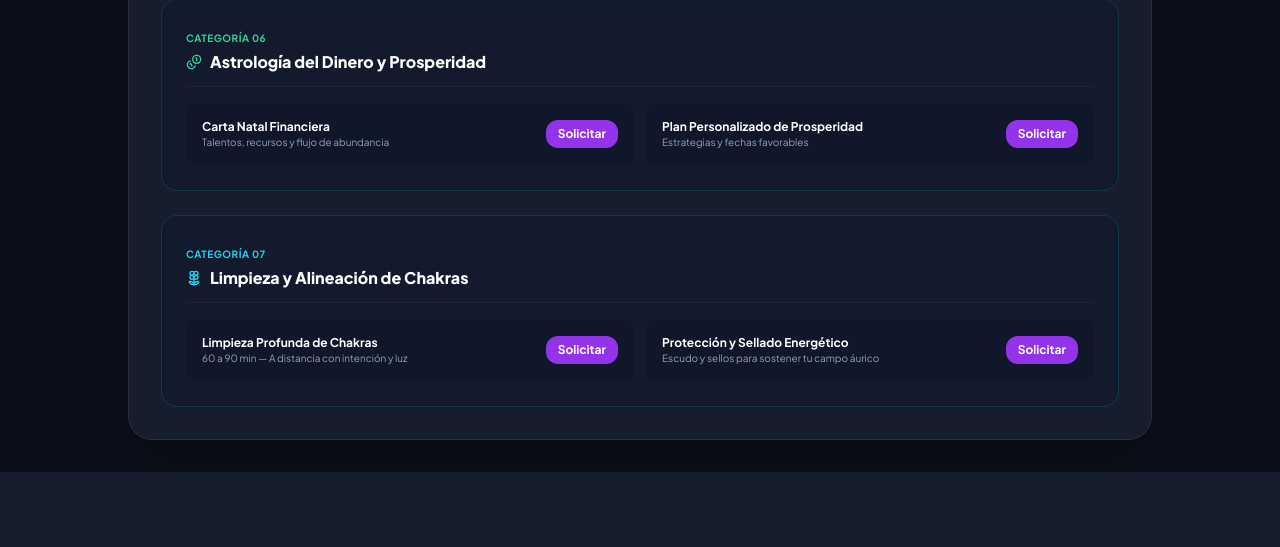
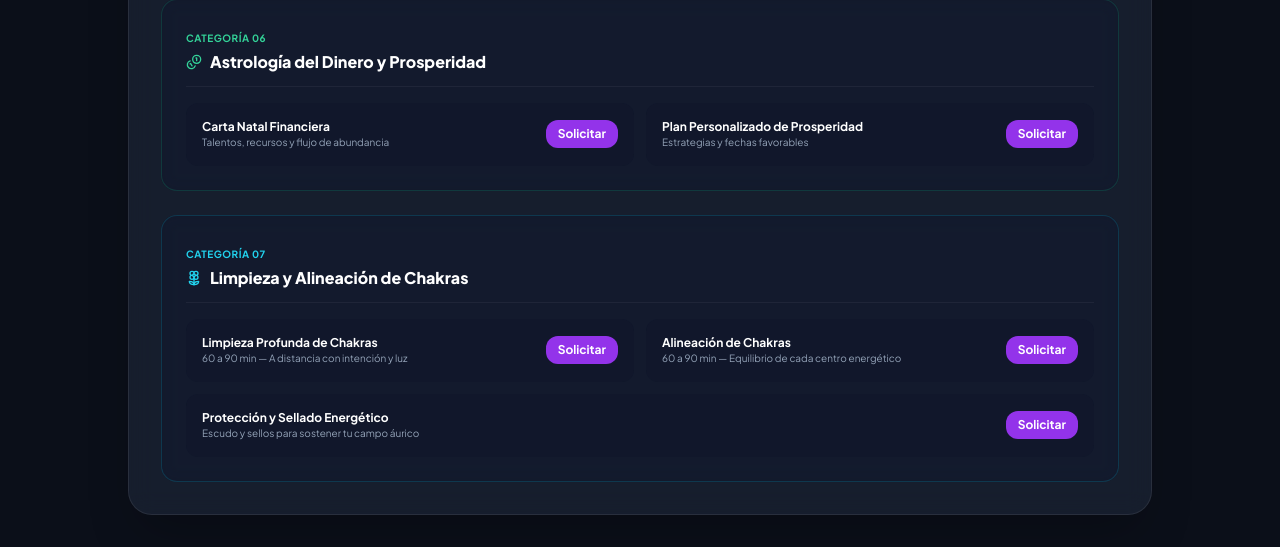
Before and after one commit to ItsVal00/Sistema, a Flask app: page /mi-cuenta in a window 1280 px wide. Shown: the part 3724-4271 px from the top of the page. Before the commit the page ends 4196 px from the top, so only its background shows below. Run offline with Flask 3, Linux system fonts and the light colour scheme; a user stored in the database is signed in; tables that the repository leaves empty hold one stand-in row (values such as "Sample post"); a database or web service that is not in the repository returns one stand-in record (values such as "Sample title"); parts of the project's set-up code (start-up, migrations or seed data) failed here and were passed over; some libraries are stand-ins or nearby versions.

Commit message:
Add Alineacion de Chakras to category 7 in client portal

```diff
--- a/templates/cliente_portal.html
+++ b/templates/cliente_portal.html
@@ -620,6 +620,16 @@
                         </div>
                         <div class="bg-slate-900/60 p-4 rounded-xl flex justify-between items-center gap-2">
                             <div>
+                                <p class="text-xs font-bold text-white">Alineación de Chakras</p>
+                                <p class="text-[10px] text-slate-400">60 a 90 min — Equilibrio de cada centro energético</p>
+                            </div>
+                            <form action="/solicitar_servicio" method="POST">
+                                <input type="hidden" name="servicio_nombre" value="Alineación de Chakras">
+                                <button type="submit" class="bg-purple-600 hover:bg-purple-500 text-white text-xs font-bold px-3 py-1.5 rounded-xl transition">Solicitar</button>
+                            </form>
+                        </div>
+                        <div class="bg-slate-900/60 p-4 rounded-xl flex justify-between items-center gap-2 md:col-span-2">
+                            <div>
                                 <p class="text-xs font-bold text-white">Protección y Sellado Energético</p>
                                 <p class="text-[10px] text-slate-400">Escudo y sellos para sostener tu campo áurico</p>
                             </div>
```
